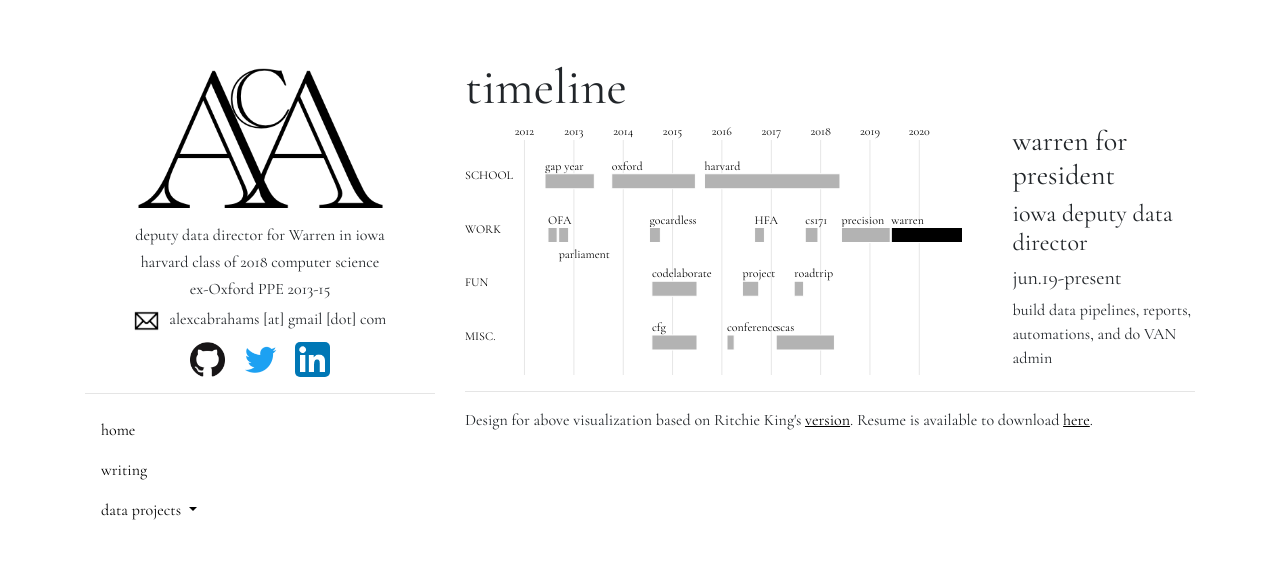
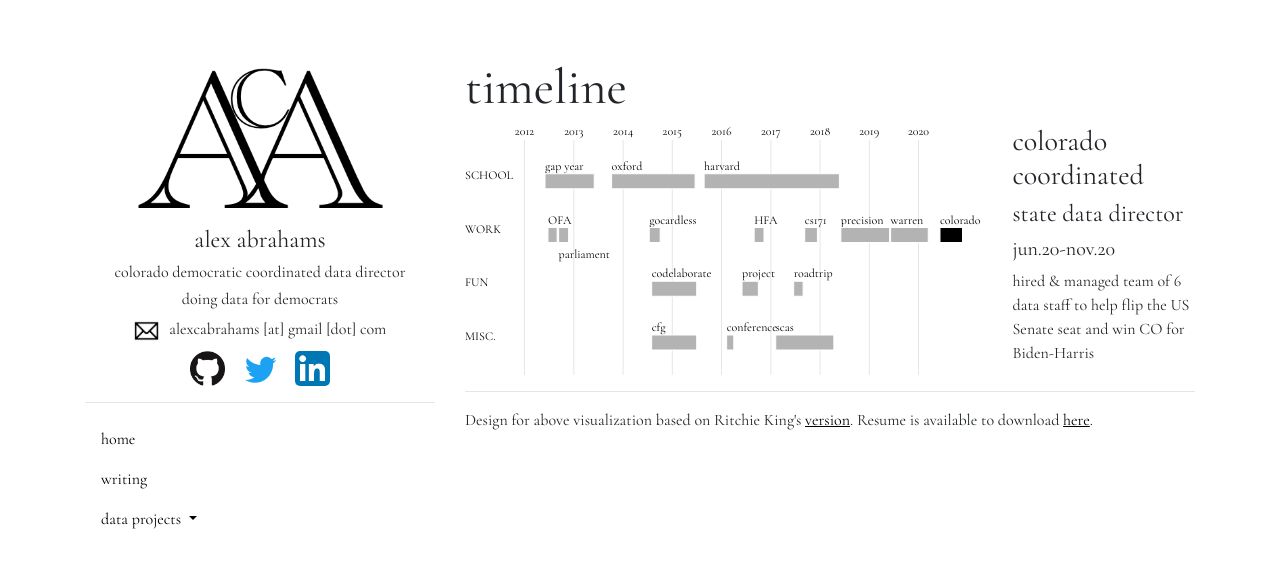
Before and after one commit to AlexAbes/alexabrahams5, a Jekyll site: the page built from index.html, in a window 1280 px wide. Shown: the top 568 px of the page. Built offline with Jekyll 4.4.1, drawn with Linux system fonts in a browser that asks for light colours; nearby versions of some CDN libraries; some web fonts are replaced.

Commit message:
updated resume and blog purge

```diff
--- a/_includes/sidebar.html
+++ b/_includes/sidebar.html
@@ -1,9 +1,9 @@
 <div class="col-md-4 alex-col">
     <a href="http://alexandraabrahams.com/"><img src="{{base}}/img/logo@2x.png" id="logo"></a>
     <div id = "desc">
-        <h6>deputy data director for Warren in iowa</h6>
-        <h6>harvard class of 2018 computer science</h6>
-        <h6>ex-Oxford PPE 2013-15</h6>
+        <h4>alex abrahams</h4>
+        <h6>colorado democratic coordinated data director</h6>
+        <h6>doing data for democrats</h6>
         <span><img src="{{base}}/img/mail_logo.png" id="mail_logo">alexcabrahams [at] gmail [dot] com</span>
     </div>
     <div id="logo_span_div">
--- a/_includes/timeline_col.html
+++ b/_includes/timeline_col.html
@@ -11,4 +11,4 @@
     </div>
 </div>
 <hr>
-<p>Design for above visualization based on Ritchie King's <a href="http://ritchiesking.com/resume/" target="_blank">version</a>. Resume is available to download <a href="Abrahams 2020 Resume.pdf" download>here</a>.</p>
+<p>Design for above visualization based on Ritchie King's <a href="http://ritchiesking.com/resume/" target="_blank">version</a>. Resume is available to download <a href="Abrahams 2021 Resume.pdf" download>here</a>.</p>
--- a/_includes/writing_col.html
+++ b/_includes/writing_col.html
@@ -1,7 +1,7 @@
 <h1>Writing</h1>
 
 <p>
-I tend to have neither much time to write nor many thoughts worthy of being written down and dumped out into the internet. If nothing else, I'll just post which books I've read.
+I tend to just write about books I've read and the occasional how-to that I use to accompany my data/tech workshops. I also purge outdated posts every now and again.
 </p>
 
 <div class="writing">
--- a/js/timeline.js
+++ b/js/timeline.js
@@ -7,7 +7,7 @@ Modifications:
 - Deleted the part where we add an extra SVG for the detail, and now we just update the IDs in the HTML using showDetail function
 Note: this may make this harder for others to customize; HTML and the data have to be perfecly in sync re: ID and column names
 i.e. if you add data columns or change the column names
-- Now we create the y axis category labels and the rectangle labels programmitically rather than repeating code for adding text
+- Now we create the y axis category labels and the rectangle labels programmatically rather than repeating code for adding text
 - We now find the years for vertical year lines programmatically so that viz stays up to date
 - There are no longer mini-categories
 */
--- a/js/timeline_v3.csv
+++ b/js/timeline_v3.csv
@@ -8,10 +8,11 @@ work ,work,14-Jul-14,3-Oct-14,gocardless,gocardless,biz dev intern,jul.14-oct.14
 work,work,30-Aug-16,11-Nov-16,HFA,hillary for america,data analytics intern,aug.16-nov.16,took a semester off to intern in the data analytics team in Brooklyn
 work,work,9-Sep-17,12-Dec-17,cs171,harvard cs171,teaching fellow,sep.17-dec.17,tf for harvard's data viz course using d3. held office hours and graded assignments
 work,work,4-Jun-18,31-May-19,precision,precision strategies,data analytics associate,jun.18-may.19,"SQL queries, data viz in vega and d3, python data pipelines, web data scraping"
-work,work,8-Jun-19,present,warren,warren for president,iowa deputy data director,jun.19-present,"build data pipelines, reports, automations, and do VAN admin"
+work,work,8-Jun-19,13-Mar-20,warren,warren for president,iowa deputy data director,jun.19-mar.20,"built data pipelines, reports, automations, and VAN things"
 fun,fun,19-Jun-17,28-Aug-17,roadtrip,roadtrip,roadtrip across the US,jun.17-aug.17,"best thing I ever did- visited CO, UT, AZ, NV, CA, MT, WY, KS, MO, TN, AL, GA, SC, VA, DC, NY, MA"
 fun,misc.,6-Feb-17,13-Apr-18,scas,scas,volunteer,feb.17-apr.18,"run by harvard undergrads, SCAS provides legal information about MA small claims law"
 fun,misc.,8-Feb-16,1-Apr-16,conference,harvard political analytics conference,student organizer,feb.16-apr.16,"helped the government department to organize the inaugural conference, and again in 2017"
 fun,fun,1-Aug-14,1-Jul-15,codelaborate,codelaborate,co-founder,aug.14-jul.15,"co-founded codelaborate, an organization that held weekly meetups and large speaker events for self- taught programmers at oxford"
 fun,misc.,1-Aug-14,1-Jul-15,cfg,code first: girls,course organizer,aug.14-jul.15,CFG teaches college women to code; organized three semester-long courses for 20 women each
 fun,fun,1-Jun-16,30-Sep-16,project,TrumpsRepublicans.com,side project,jun.16-sep.16,"back when supporting trump seemed like a bad thing for republicans, I scraped data on 2016 republicans' positions on trump"
+work,work,8-Jun-20,22-Nov-20,colorado,colorado coordinated,state data director,jun.20-nov.20,hired & managed team of 6 data staff to help flip the US Senate seat and win CO for Biden-Harris
```
Also changed, not shown: _drafts/2015-03-20-the-dream.markdown (renamed from _posts/2015-03-20-the-dream.markdown), _drafts/2015-07-12-harvard.md (renamed from _posts/2015-07-12-harvard.md), _drafts/2017-08-06-transferring.md (renamed from _posts/2017-08-06-transferring.md), 3 other files.
